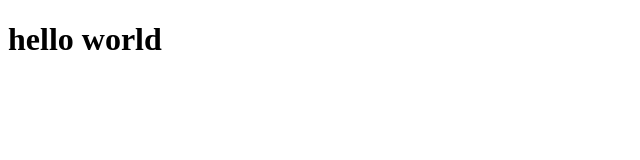
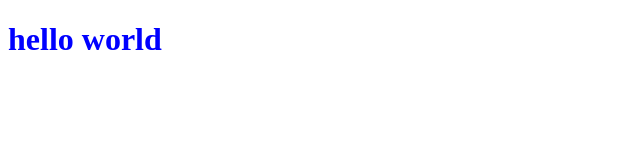
Before and after one commit to derbenutzer/fee1, a plain HTML site: page src/index.html in a window 1280 px wide. Shown: the whole page, without its empty margins (0-640 px from the left). Drawn offline with Linux system fonts and the light colour scheme.

Commit message:
more groundwork

```diff
--- a/src/index.html
+++ b/src/index.html
@@ -3,7 +3,7 @@
 <head lang="en">
     <meta charset="UTF-8">
     <title>Notes</title>
-    <link rel="stylesheet" href="css/styles.css" media="print">
+    <link rel="stylesheet" href="css/styles.css">
     <script type="text/javascript" src="js/jquery.min.js"></script>
     <script type="text/javascript" src="js/app.js"></script>
 </head>
```
